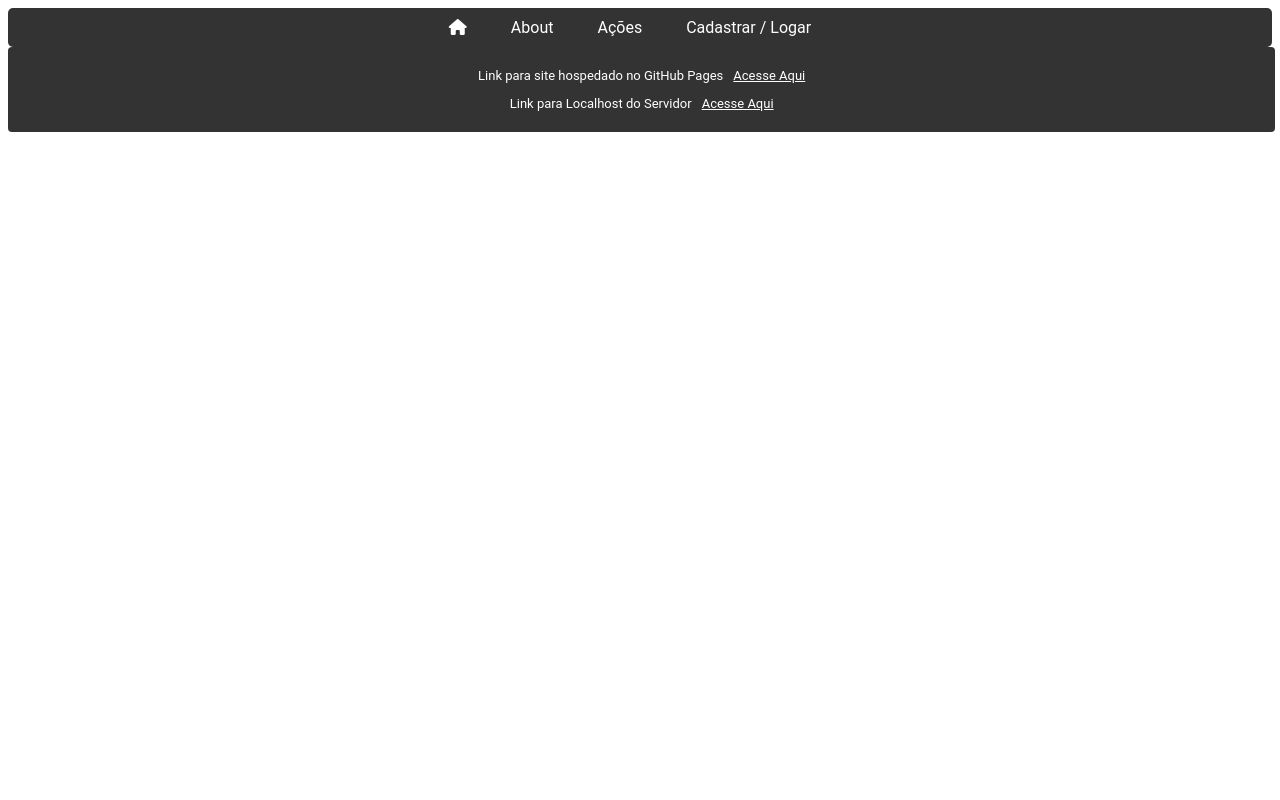
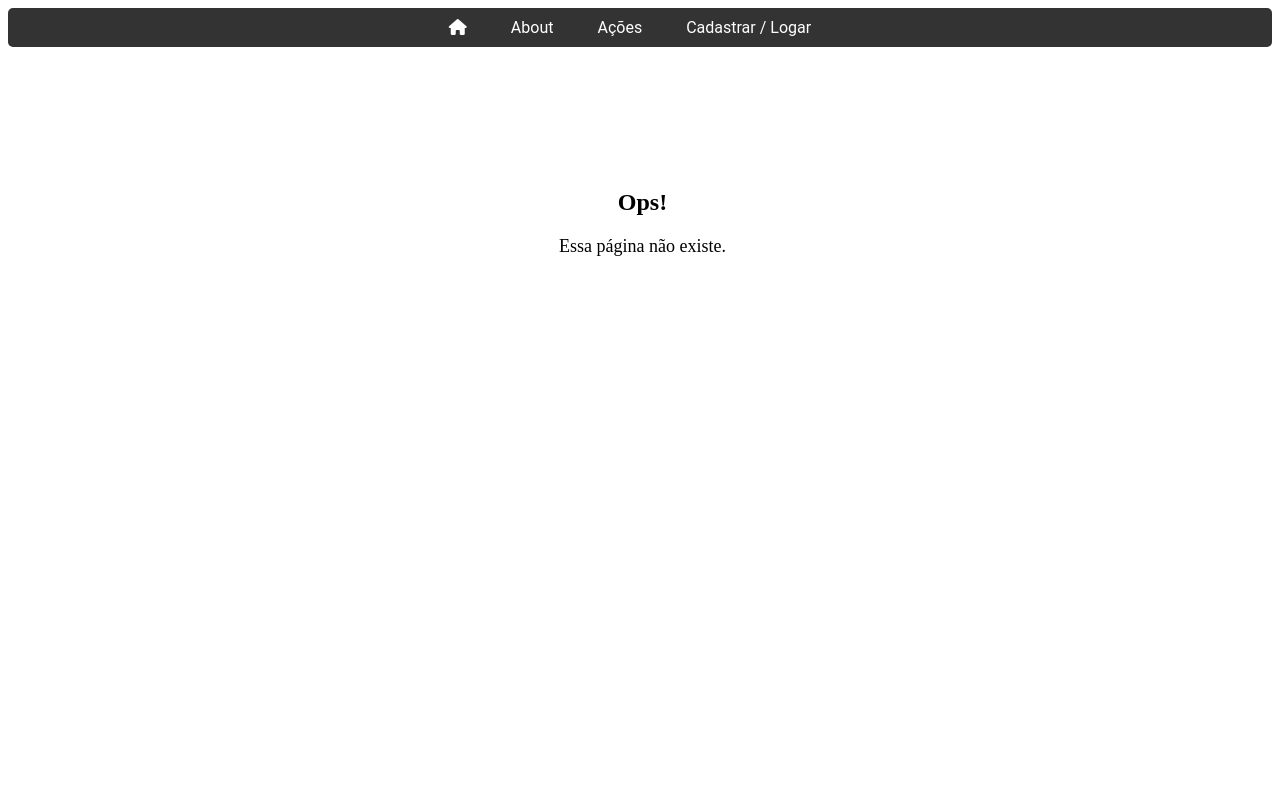
Before and after one commit to jonasonias/AnaliseAcoes, a React (Create React App) app in the folder Frontend/: page /login in a window 1280 px wide. Shown: the top 800 px of the page. Built offline with nearby package versions, Linux system fonts and the light colour scheme.

Commit message:
notfoundpage

```diff
--- a/Frontend/src/App.js
+++ b/Frontend/src/App.js
@@ -1,11 +1,12 @@
 import React, { useEffect } from 'react';
-import { BrowserRouter as Router, Route, Routes, useLocation } from 'react-router-dom'; // Importe o useLocation
+import { BrowserRouter as Router, Route, Routes, useLocation } from 'react-router-dom';
 import PopupLogin from './pages/PopupLogin';
 import HomePage from './pages/HomePage';
 import AboutPage from './pages/AboutPage';
 import ProfilePage from './pages/ProfilePage';
-import AcoesPage from './pages/AcoesPage'; // Importe a nova página de ações
-import AcoesDetailPage from './pages/AcoesDetailPage'; // Importe a nova página de detalhes de ação
+import AcoesPage from './pages/AcoesPage';
+import AcoesDetailPage from './pages/AcoesDetailPage';
+import NotFoundPage from './pages/NotFoundPage'; // Importe a página NotFoundPage
 import Footer from './components/Footer';
 import { AuthProvider } from './contexts/AuthContext';
 import './styles/General.css';
@@ -31,8 +32,9 @@ const App = () => {
             <Route exact path="/" element={<HomePage />} />
             <Route path="/about" element={<AboutPage />} />
             <Route path="/profile" element={<ProfilePage />} />
-            <Route path="/acoes" element={<AcoesPage />} /> {/* Adicione a rota para a página de ações */}
-            <Route path="/acoes/:code" element={<AcoesDetailPage />} /> {/* Adicione a rota para a página de detalhes de ação */}
+            <Route path="/acoes" element={<AcoesPage />} />
+            <Route path="/acoes/:code" element={<AcoesDetailPage />} />
+            <Route path="*" element={<NotFoundPage />} />
           </Routes>
           <Footer />
         </div>
--- /dev/null
+++ b/Frontend/src/pages/NotFoundPage.js
@@ -0,0 +1,14 @@
+import React from 'react';
+
+const NotFoundPage = () => {
+  return (
+    <div className="page-container">
+      <div style={{ textAlign: 'center', marginTop: '10%' }}>
+        <h1>Ops!</h1>
+        <p>Essa página não existe.</p>
+      </div>
+    </div>
+  );
+};
+
+export default NotFoundPage;
```
